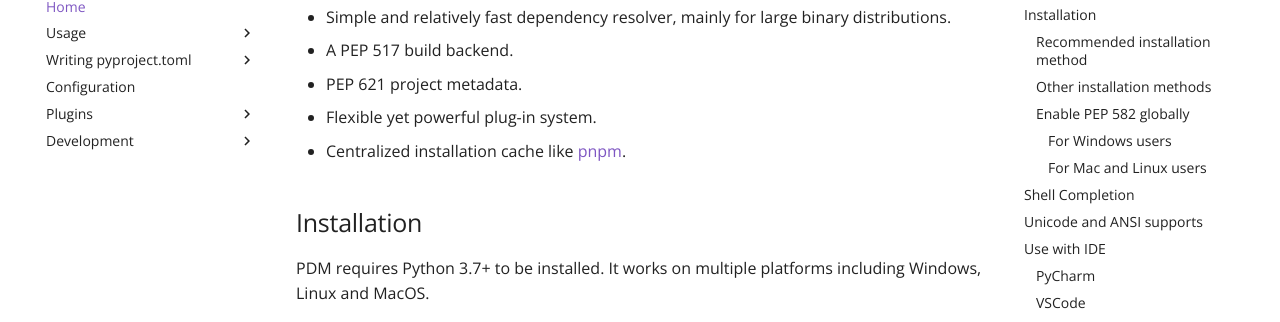
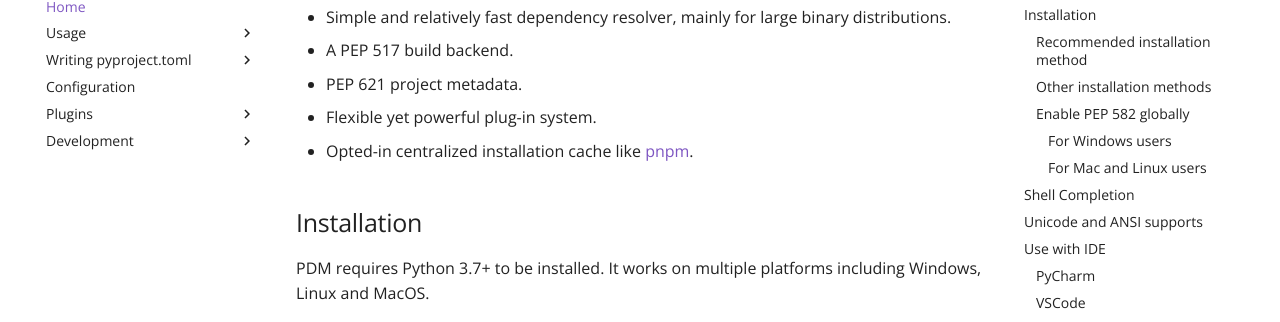
Before and after one commit to ChrisSanderser/pd-ms, an MkDocs documentation site: the page built from docs/docs/index.md, in a window 1280 px wide and 900 px high, scrolled down 720 px. Shown: the part 120-442 px from the top of the window. Built offline with MkDocs 1.6.1 and Material for MkDocs 9.7.7, drawn with Linux system fonts in a browser that asks for light colours; comment, search, counter and statistics services are not loaded.

Commit message:
update docs

```diff
--- a/docs/docs/index.md
+++ b/docs/docs/index.md
@@ -18,7 +18,7 @@ in a similar way to `npm` that doesn't need to create a virtualenv at all!
 - A PEP 517 build backend.
 - PEP 621 project metadata.
 - Flexible yet powerful plug-in system.
-- Centralized installation cache like [pnpm](https://pnpm.io/motivation#saving-disk-space-and-boosting-installation-speed).
+- Opted-in centralized installation cache like [pnpm](https://pnpm.io/motivation#saving-disk-space-and-boosting-installation-speed).
 
 ## Installation
 
```
Also changed, not shown: README.md, README_zh.md.
